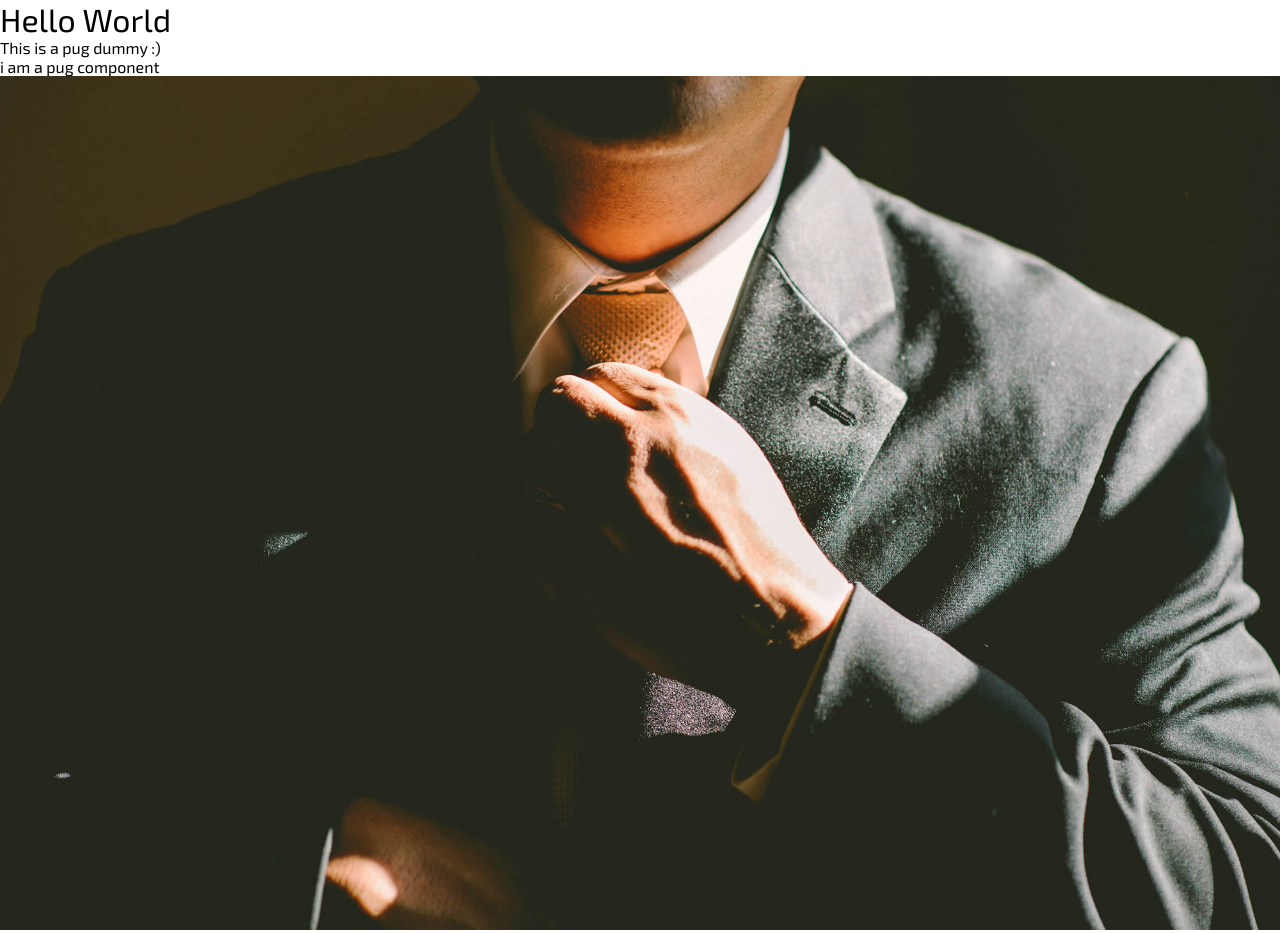
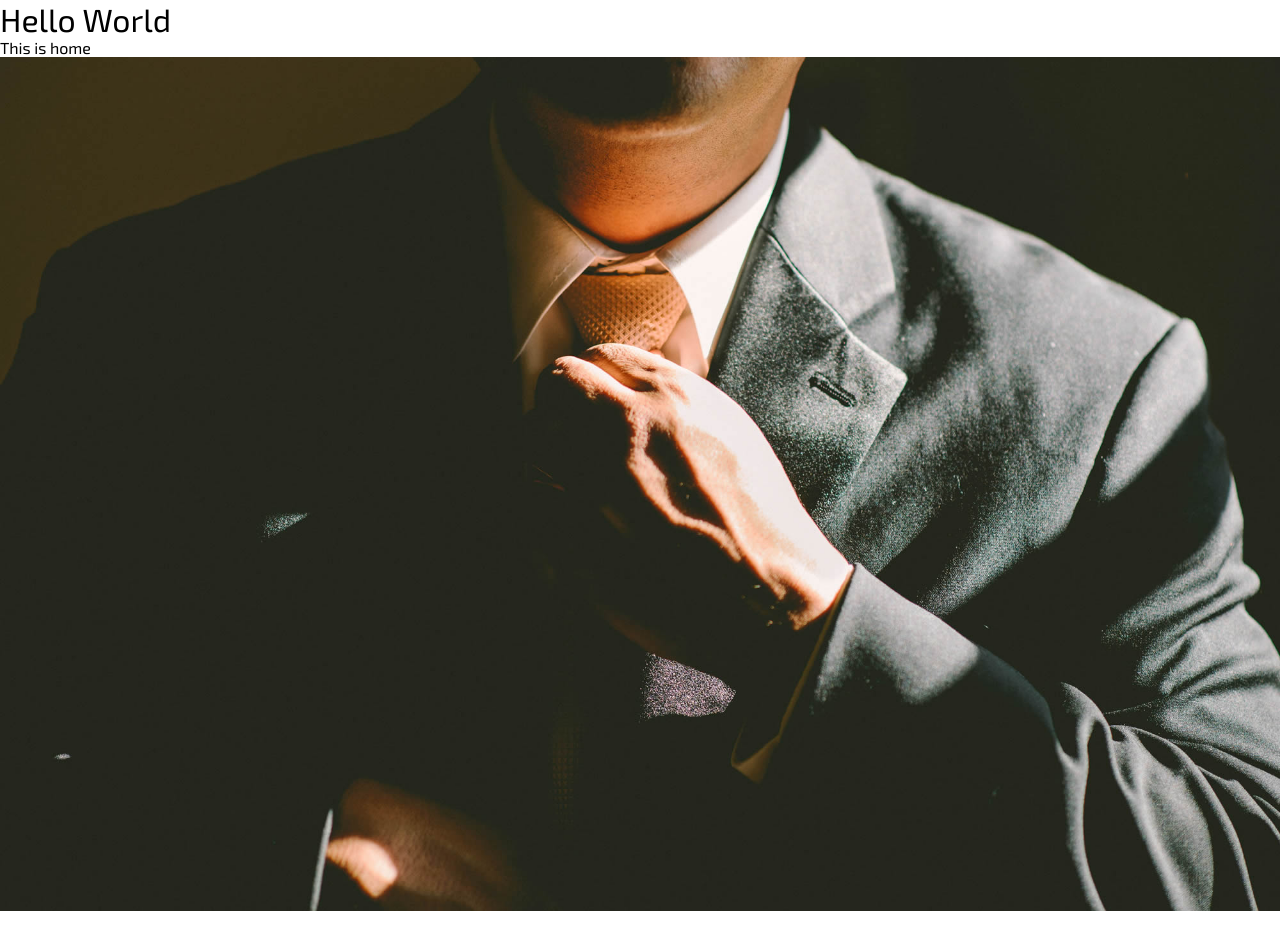
Before and after one commit to arsenybobrov/alphabet, a website: page src/index.html in a window 1280 px wide. Drawn offline with nearby package versions, Linux system fonts and the light colour scheme; files that its build step writes are made by us from their sources; files whose address does not match are found by name.

Commit message:
chore: reset html dummy

```diff
--- a/src/index.html
+++ b/src/index.html
@@ -4,27 +4,29 @@
   <meta charset="UTF-8">
   <meta http-equiv="X-UA-Compatible" content="IE=edge">
   <meta name="viewport" content="user-scalable=no,width=device-width,initial-scale=1,maximum-scale=1">
+
   <title>...alphabet</title>
+
+  <!--basic SEO-->
   <meta name="robots" content="index, follow">
   <meta content="here comes the description" name="description">
   <meta content="here come keywords" name="keywords">
+
+  <!--social sharing fb & twitter-->
   <meta property="og:title" content="best site around :)">
   <meta property="og:description" content="this is the best site around :)">
-    <meta property="og:image" content="https://loremflickr.com/1200/630">
-    <meta property="og:image:type" content="image/jpg">
-    <meta property="og:image:width" content="1200">
-    <meta property="og:image:height" content="630">
+  <meta property="og:image" content="https://loremflickr.com/1920/1080">
   <meta property="og:type" content="Website">
   <meta property="og:url" content="https://example.com">
-    <meta name="twitter:card" content="summary">
-    <meta name="twitter:title" content="This is the best site around :)">
-    <meta name="twitter:description" content="best site around :)">
-    <meta name="twitter:image" content="https://loremflickr.com/1200/1200">
+
+  <!--disable some default stuff-->
   <meta name="format-detection" content="telephone=no">
   <meta name="theme-color" content="#fff">
   <meta name="google" content="notranslate">
   <meta name="google" content="nositelinkssearchbox">
   <meta name="msapplication-tap-highlight" content="no">
+
+  <!--favicons // https://realfavicongenerator.net/-->
   <link rel="apple-touch-icon" sizes="180x180" href="./images/favicons/apple-touch-icon.png">
   <link rel="icon" type="image/png" sizes="32x32" href="./images/favicons/favicon-32x32.png">
   <link rel="icon" type="image/png" sizes="16x16" href="./images/favicons/favicon-16x16.png">
@@ -33,12 +35,14 @@
   <link rel="shortcut icon" href="./images/favicons/favicon.ico?v=2">
   <meta name="msapplication-config" content="./images/favicons/browserconfig.xml">
   <meta name="theme-color" content="#ffffff">
+
   <link href="./temp/assets/css/main.css" rel="stylesheet">
 </head>
 <body>
   <h1>Hello World</h1>
-    <p>This is a pug dummy :)</p>
-    <p>i am a pug component</p><img class="picture" src="./images/suit_businessman.jpeg">
+  <p>This is home</p>
+  <img class="picture" src="./images/suit_businessman.jpeg" />
+
   <script src="./temp/assets/vendors/jquery/jquery.min.js"></script>
   <script src="./temp/assets/vendors/lodash/lodash.min.js"></script>
   <script src="./temp/assets/js/main.js"></script>
```
Lines whose indentation alone changed are shown as unchanged.
